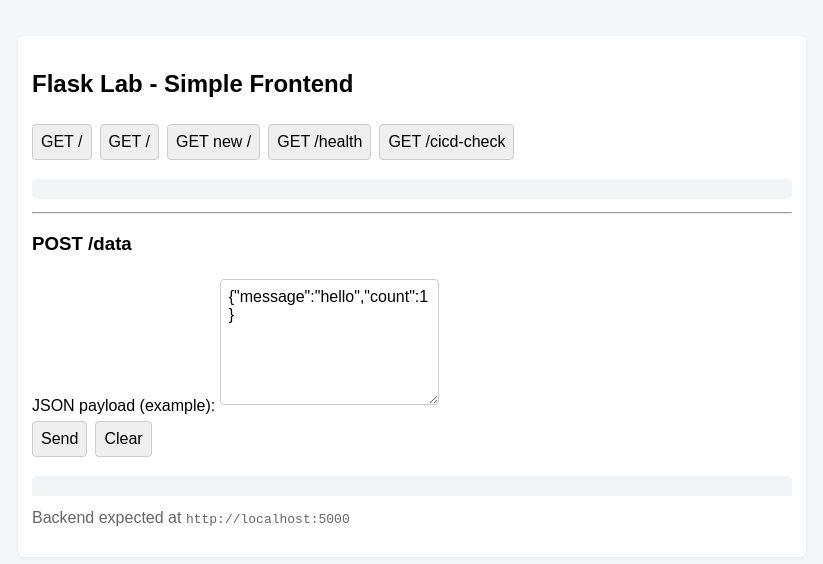
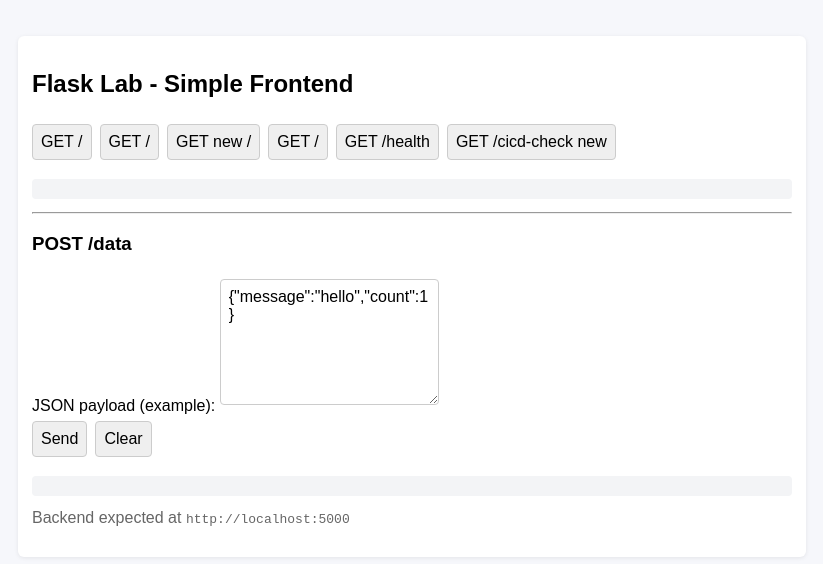
Before and after one commit to Abdulwahab1127/flask_lab, a plain HTML site: page main/templetes/index.html in a window 1280 px wide. Shown: the whole page, without its empty margins (228-1051 px from the left). Drawn offline with Linux system fonts and the light colour scheme.

Commit message:
new Testing

```diff
--- a/main/templetes/index.html
+++ b/main/templetes/index.html
@@ -21,9 +21,10 @@
         <button id="btnRoot">GET /</button>
         <button id="btnRoot">GET /</button>
         <button id="btnRoot">GET new  /</button>
+        <button id="btnRoot">GET   /</button>
 
         <button id="btnHealth">GET /health</button>
-        <button id="btnCICD">GET /cicd-check</button>
+        <button id="btnCICD">GET /cicd-check new</button>
       </div>
       <div id="respRoot"><pre></pre></div>
     </div>
```
